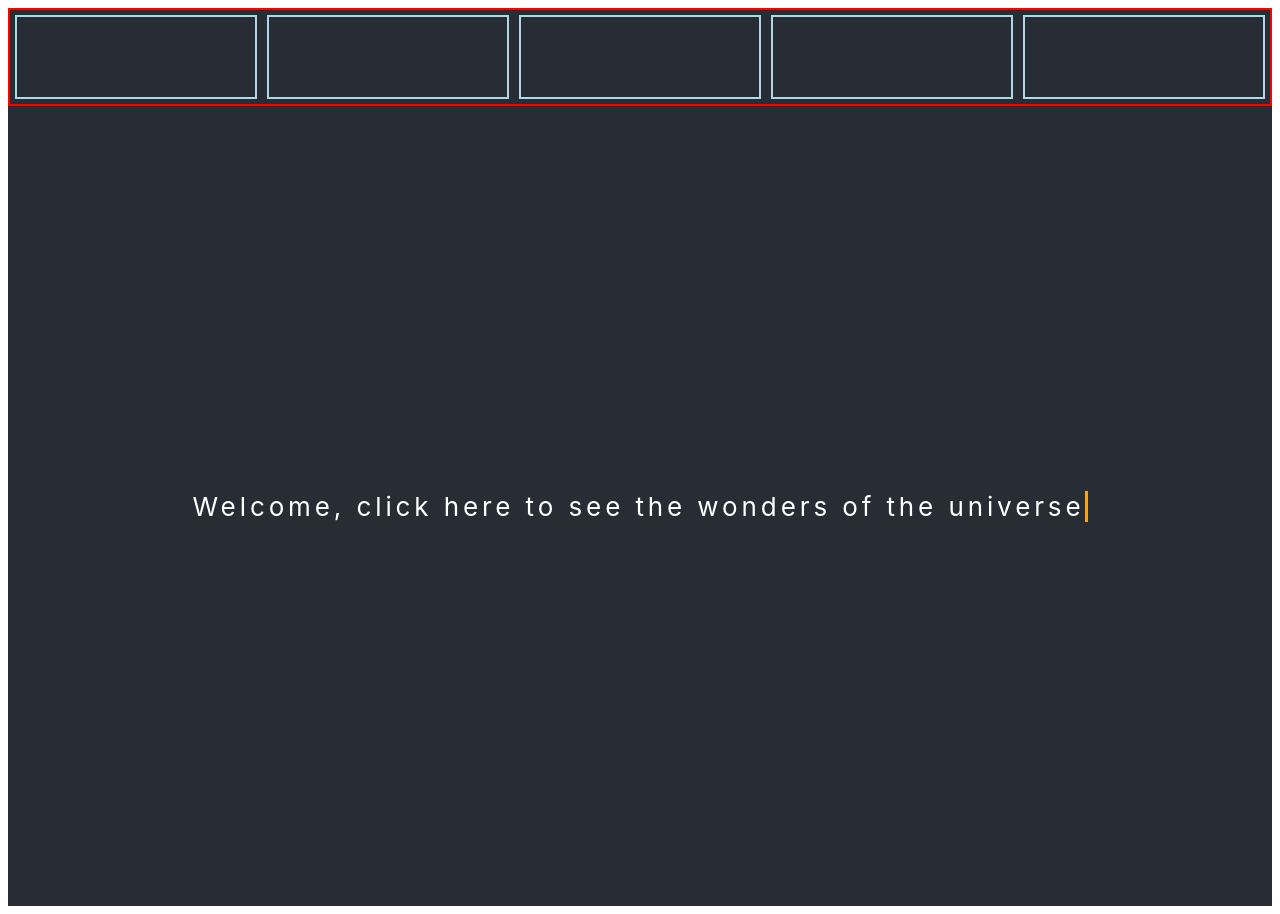
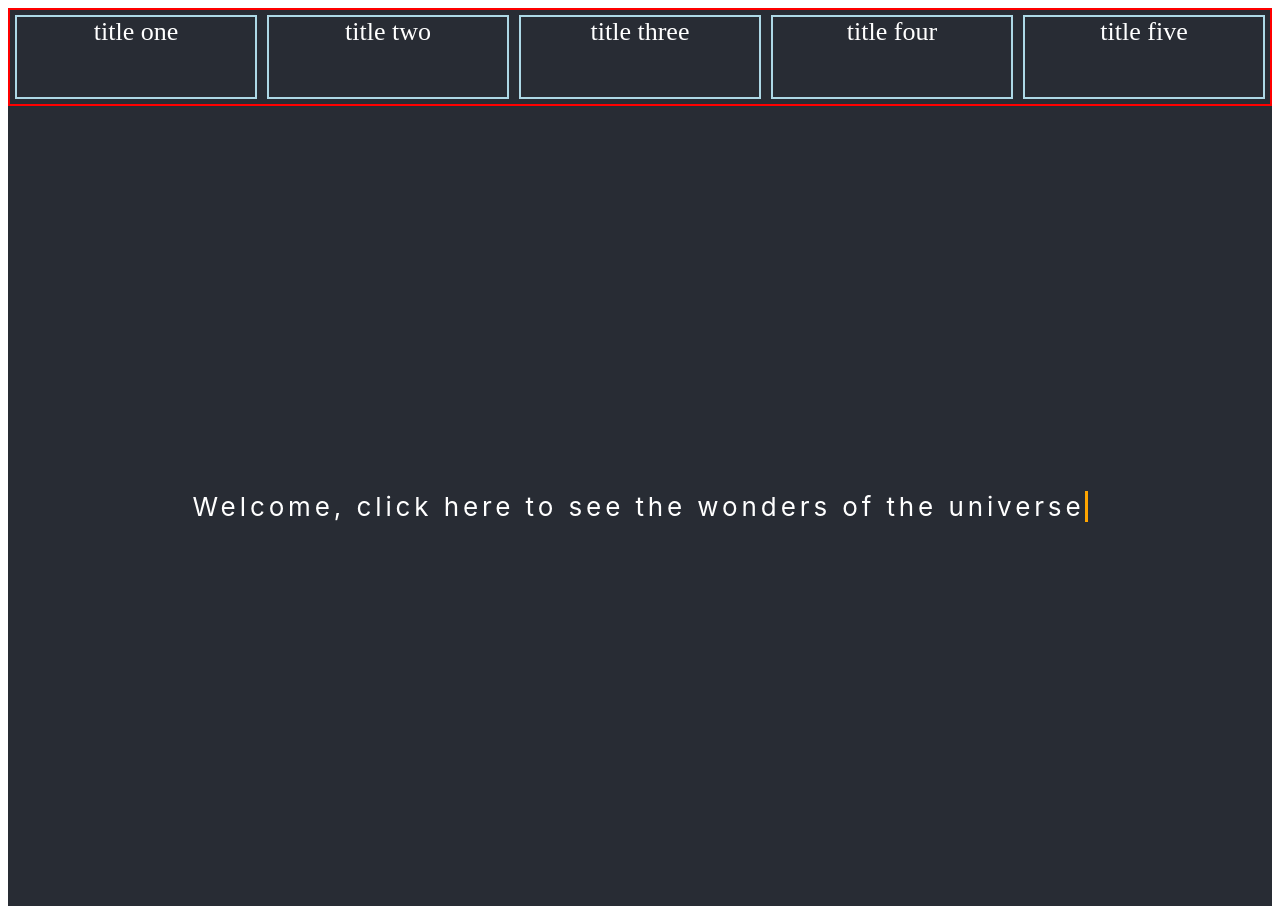
Before and after one commit to Alexthespaceman/Pink-Tiger, a React (Create React App) app in the folder pink-tiger/: page / in a window 1280 px wide. Built offline with nearby package versions, Linux system fonts and the light colour scheme; no server answers.

Commit message:
added props to the header and child

```diff
--- a/pink-tiger/src/js/Components/Header.js
+++ b/pink-tiger/src/js/Components/Header.js
@@ -2,11 +2,11 @@ import HeaderChild from "./HeaderChild";
 
 function Header() {
     return ( <header className="header">
-      <HeaderChild />
-       <HeaderChild />
-       <HeaderChild />
-       <HeaderChild />
-       <HeaderChild />
+      <HeaderChild titleText='title one'/>
+       <HeaderChild titleText='title two'/>
+       <HeaderChild titleText='title three'/>
+       <HeaderChild titleText='title four'/>
+       <HeaderChild titleText='title five'/>
     </header> );
 }
 
--- a/pink-tiger/src/js/Components/HeaderChild.js
+++ b/pink-tiger/src/js/Components/HeaderChild.js
@@ -1,5 +1,5 @@
-function HeaderChild() {
-    return ( <div className='header-child'></div> );
+function HeaderChild(props) {
+    return ( <div className='header-child'>{props.titleText}</div> );
 }
 
 export default HeaderChild;
```
